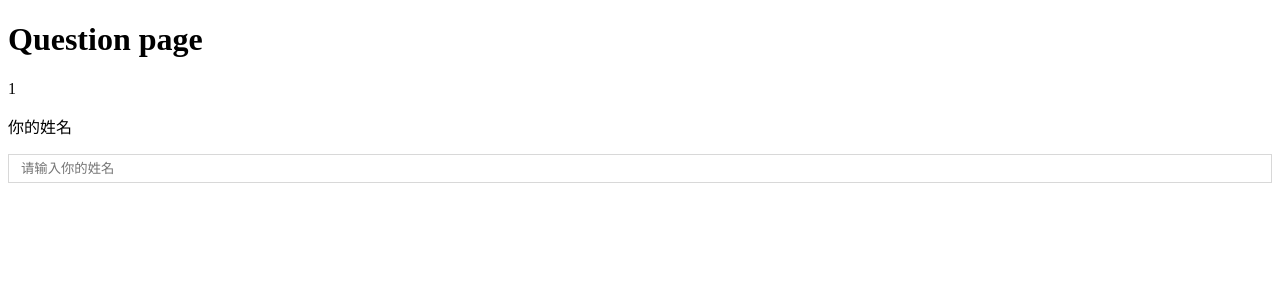
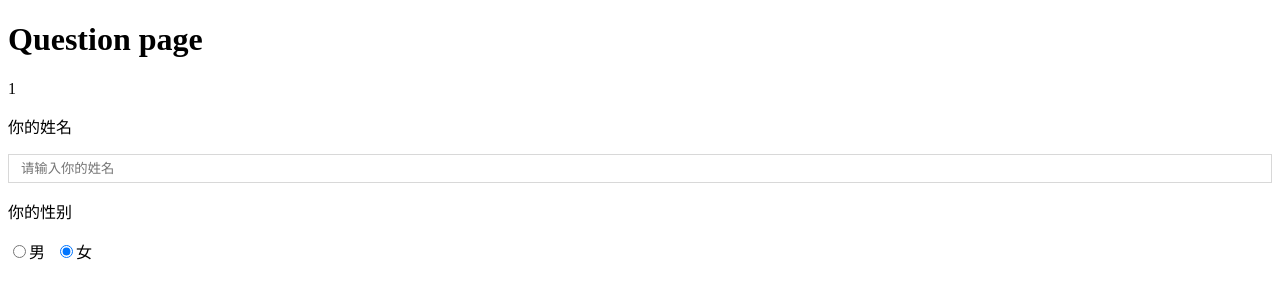
Before and after one commit to xing-6464/wenjuan-client, a Next.js app: page /question/1 in a window 1280 px wide. Shown: the top 300 px of the page. Built offline with nearby package versions, Linux system fonts and the light colour scheme.

Commit message:
创建QuestionRadio组件，并引入到页面中

```diff
--- /dev/null
+++ b/src/components/QuestionComponents/QuestionRadio.module.scss
@@ -0,0 +1,13 @@
+.list {
+  padding: 0;
+  list-style-type: none;
+}
+
+.verticalItem {
+  margin-bottom: 10px;
+}
+
+.horizontalItem {
+  display: inline-block;
+  margin-right: 10px;
+}
--- /dev/null
+++ b/src/components/QuestionComponents/QuestionRadio.tsx
@@ -0,0 +1,39 @@
+import React, { useState } from 'react'
+import styles from './QuestionRadio.module.scss'
+
+type Props = {
+  fe_id: string
+  props: {
+    title: string
+    options: Array<{ value: string; text: string }>
+    value: string
+    isVertical: boolean
+  }
+}
+
+function QuestionRadio({ fe_id, props }: Props) {
+  const { title, options, value, isVertical } = props
+
+  return (
+    <>
+      <p>{title}</p>
+      <ul className={styles.list}>
+        {options.map(opt => {
+          const { value: val, text } = opt
+          const listClassName = isVertical ? styles.verticalItem : styles.horizontalItem
+
+          return (
+            <li key={val} className={listClassName}>
+              <label>
+                <input type="radio" name={fe_id} value={val} defaultChecked={val === value} />
+                {text}
+              </label>
+            </li>
+          )
+        })}
+      </ul>
+    </>
+  )
+}
+
+export default QuestionRadio
--- a/src/pages/question/[id].tsx
+++ b/src/pages/question/[id].tsx
@@ -7,6 +7,7 @@ type Props = {
 // pages/question/[id].tsx
 // http://localhost:3000/question/12312412 // C 端 H5 的url 规则
 import QuestionInput from '@/components/QuestionComponents/QuestionInput'
+import QuestionRadio from '@/components/QuestionComponents/QuestionRadio'
 
 export default function Question(props: Props) {
   return (
@@ -23,6 +24,18 @@ export default function Question(props: Props) {
 
         <form>
           <QuestionInput fe_id="c1" props={{ title: '你的姓名', placeholder: '请输入你的姓名' }} />
+          <QuestionRadio
+            fe_id="c2"
+            props={{
+              title: '你的性别',
+              options: [
+                { value: 'male', text: '男' },
+                { value: 'female', text: '女' },
+              ],
+              value: 'female',
+              isVertical: false,
+            }}
+          />
         </form>
       </main>
     </>
```
